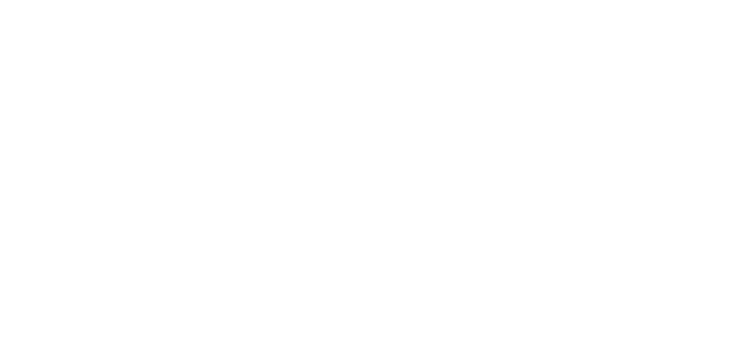
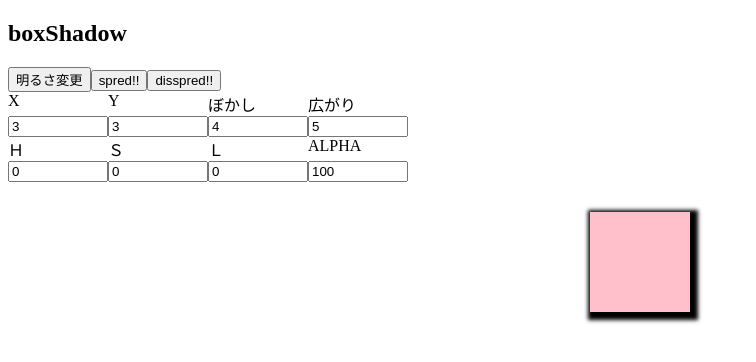
Before and after one commit to CTRL-Infrastructure-team/CSS-vue_practive, a Nuxt app: page /boxshadow in a window 1280 px wide. Before the commit this address had no page. Shown: the top 362 px of the page, without its empty margins (0-756 px from the left). Built offline with nearby package versions, Linux system fonts and the light colour scheme.

Commit message:
boxshadow

```diff
--- /dev/null
+++ b/pages/boxshadow.vue
@@ -0,0 +1,110 @@
+<template>
+  <section :class="{black:isBlack}" class="sectionHeight">
+    <h1>boxShadow</h1>
+    <button @click="isBlack = !isBlack">明るさ変更</button>
+    <button @click="animateSpred">spred!!</button>
+    <button @click="animateDisSpred">disspred!!</button>
+    <div　class="flex">
+      <span>X</span>
+      <span>Y</span>
+      <span>ぼかし</span>
+      <span>広がり</span>
+    </div>
+    <div class="flex">
+      <input type="number" v-model.number="X" />
+      <input type="number" v-model.number="Y" />
+      <input type="number" v-model.number="blur" />
+      <input type="number" v-model.number="spred" />
+    </div>
+    <div class="flex">
+      <span>Ｈ</span>
+      <span>Ｓ</span>
+      <span>Ｌ</span>
+      <span>ALPHA</span>
+    </div>
+    <div class="flex">
+      <input type="number" v-model.number="H">
+      <input type="number" v-model.number="S">
+      <input type="number" v-model.number="L">
+      <input type="number" v-model.number="alpha">
+    </div>
+    <div class="box" :style="shadowStyle" ></div>
+  </section>
+</template>
+<script>
+export default {
+  data(){
+    return{
+      X:3,
+      Y:3,
+      spred:5,
+      blur:4,
+      H:0,
+      S:0,
+      L:0,
+      alpha:100,
+      isBlack:false
+    }
+  },
+  methods:{
+    getX(event){
+      console.log(event);
+    },
+    animateSpred(){
+      let i = 1
+    const intervalId =  setInterval(() => {
+     i =   i + i;
+        this.spred = 1 + i;
+        if(this.spred > 400){
+          clearInterval(intervalId);
+        }
+      }, 100);
+    },
+    animateDisSpred(){
+      let i = 1;
+       const intervalId =  setInterval(() => {
+         i = i + i;
+         this.spred = 400- i;
+      if(this.spred < 1){
+        clearInterval(intervalId)
+      }
+     }, 100);
+    }
+  },
+  computed:{
+    shadowStyle(){
+      let style = new Object();
+      style.boxShadow = `${this.X}px ${this.Y}px ${this.blur}px ${this.spred}px hsla(${this.H}, ${this.S}%,${this.L}%,${this.alpha/100})`;
+      return style;
+    }
+  }
+}
+</script>
+<style lang="scss" scoped>
+.sectionHeight{
+  height: 100vh;
+}
+.box {
+  margin: auto;
+  margin-top:30px;
+  width: 100px;
+  height: 100px;
+  background: pink;
+}
+.flex{
+  width: 400px;
+  display: flex;
+  span{
+    flex:1;
+  }
+  input{
+    flex:1;
+    width: 40px;
+  }
+}
+
+.black{
+  background: rgba(40,40,40,1);
+  color:#f0f0f0;
+}
+</style>
```
